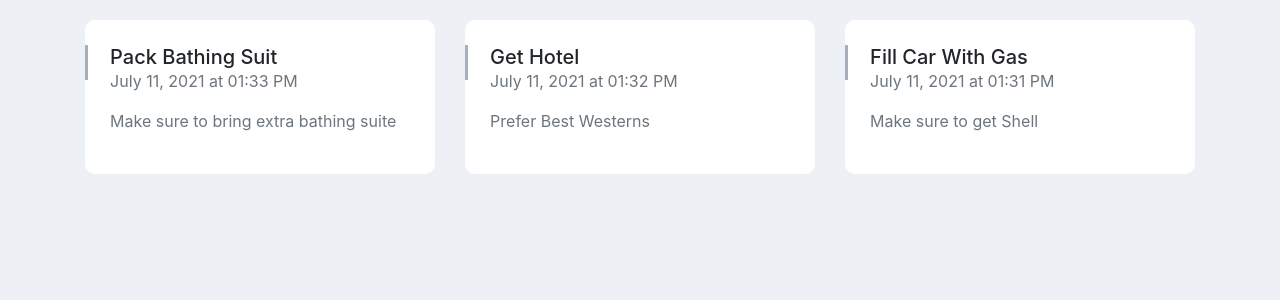
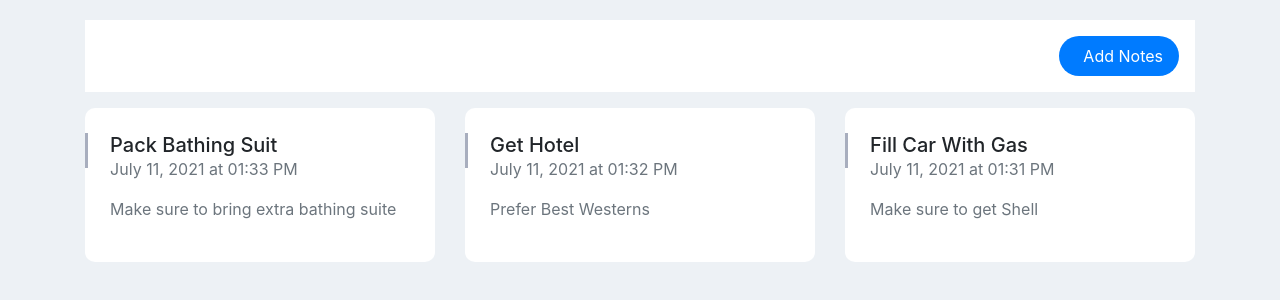
Before and after one commit to MeshachArinze/ReactOnly, a React (Vite) app in the folder noteapp/: page / in a window 1280 px wide. Shown: the top 300 px of the page. Built offline with nearby package versions, Linux system fonts and the light colour scheme.

Commit message:
commit to main

```diff
--- a/noteapp/src/App.jsx
+++ b/noteapp/src/App.jsx
@@ -2,9 +2,10 @@ import "./styles/App.css"
 
 import NoteList from "./components/note_list";
 import useNotes from "./hooks/useNotes";
+import Menu from "./components/menu";
 
 function App() {
-  const { notesData, notesDataError } = useNotes();
+  const { notesData, notesDataError, createNote } = useNotes();
 
   if (notesDataError) {
     return <div className="container">error: {notesDataError}</div>;
@@ -13,8 +14,21 @@ function App() {
     return <div className="container">...loading</div>;
   }
 
+   function createNoteFn() {
+     const timeOfDay = new Date().toLocaleTimeString("en", {
+       hour: "2-digit",
+       minute: "2-digit",
+       second: "2-digit",
+     });
+     createNote(
+       `Note at ${timeOfDay}`,
+       `This sample note created at ${timeOfDay}`
+     );
+   }
+
   return (
     <div className="container">
+      <Menu createNoteFn={createNoteFn} />
       <NoteList notesData={notesData} />
     </div>
   );
--- /dev/null
+++ b/noteapp/src/components/menu.jsx
@@ -0,0 +1,24 @@
+import PropTypes from "prop-types";
+
+function Menu({ createNoteFn }) {
+  return (
+    <ul className="nav nav-pills p-3 bg-white mb-3 founded-pill align-items-center">
+      <li className="nav-item ml-auto">
+        <a
+          href="#"
+          onClick={createNoteFn}
+          className="nav-link btn-primary rounded-pill d-flex align-items-center px-3"
+        >
+          <i className="icon-note m-1"></i>
+          <span className="d-none d-md-block font-14">Add Notes</span>
+        </a>
+      </li>
+    </ul>
+  );
+}
+
+Menu.propTypes = {
+  createNoteFn: PropTypes.func,
+};
+
+export default Menu;
```
